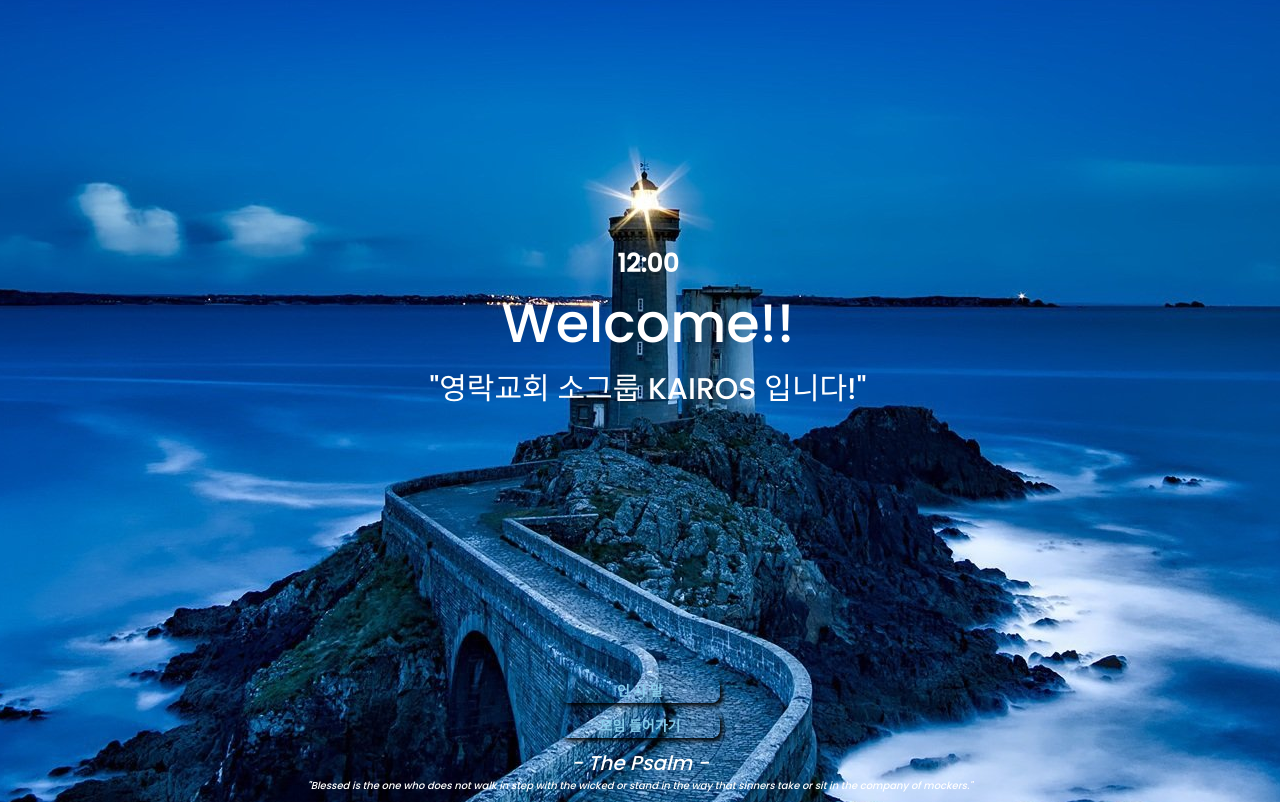
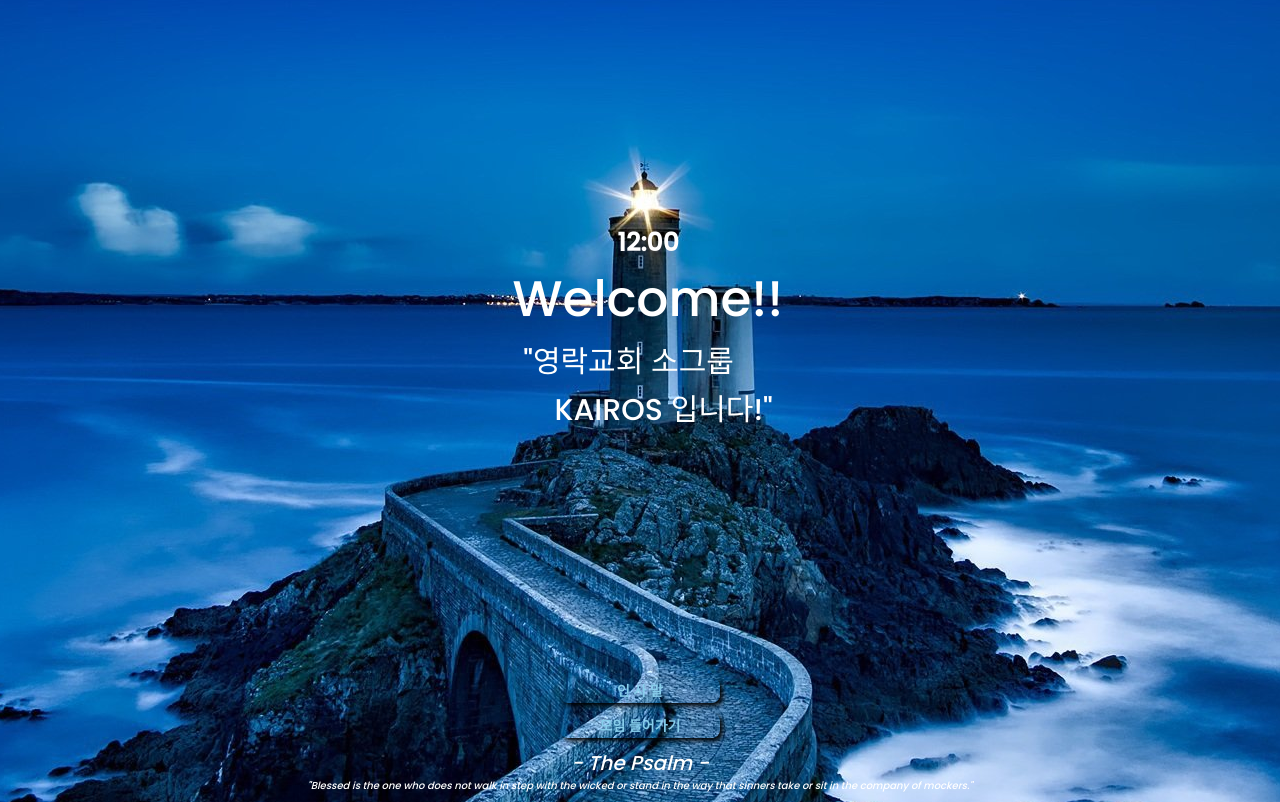
Before and after one commit to chorongiji/kairosintro, a plain HTML site: page index.html in a window 1280 px wide. Drawn offline with nearby package versions, Linux system fonts and the light colour scheme; no server answers.

Commit message:
Update index.html

```diff
--- a/index.html
+++ b/index.html
@@ -40,7 +40,7 @@
         }
 
         .greeting {
-            font-size: 54px;
+            font-size: 50px;
         }
 
         .todo {
@@ -142,7 +142,7 @@
         <div id="time" class="time">12:00</div>
         <div class="greeting">
            Welcome!!</div>
-        <div class="todo">"영락교회 소그룹 KAIROS 입니다!"</div>
+        <div class="todo">"영락교회 소그룹<br>  &nbsp;&nbsp;&nbsp;&nbsp;KAIROS 입니다!"</div>
 
     </div>
 
```
